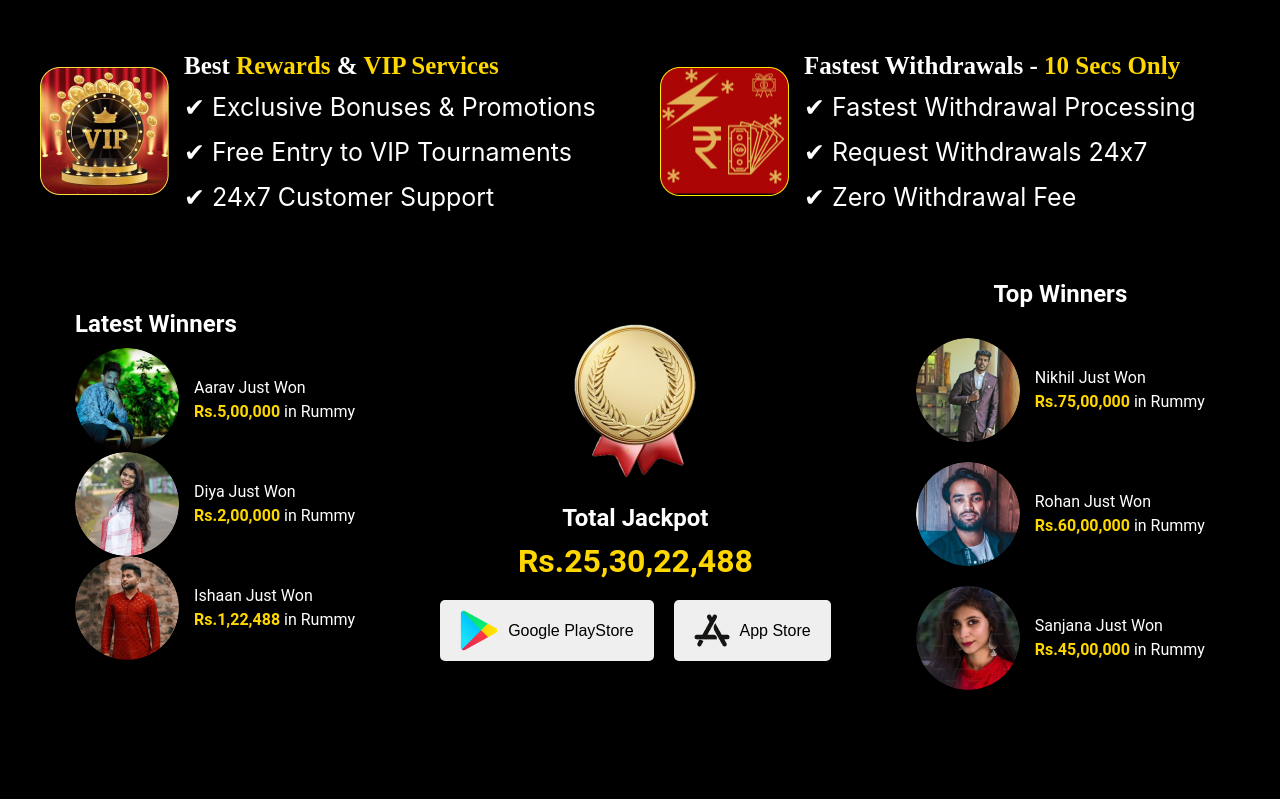
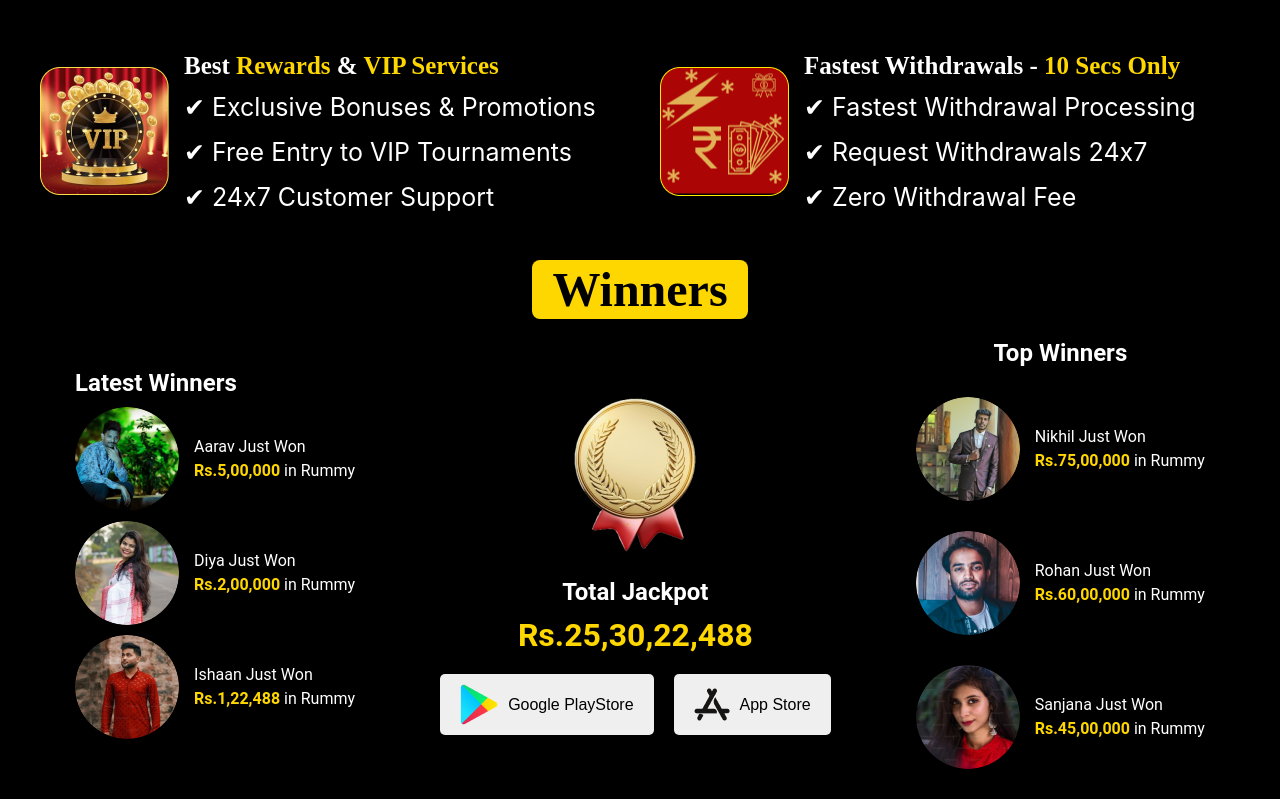
Before and after one commit to pprashantsingh/clientGame, a React (Create React App) app: page / in a window 1280 px wide. Shown: the part 2066-2865 px from the top of the page. Before the commit the page ends 2776 px from the top, so only its background shows below. Built offline with nearby package versions, Linux system fonts and the light colour scheme.

Commit message:
winner heading is done

```diff
--- a/src/Componets/Winner/Winner.css
+++ b/src/Componets/Winner/Winner.css
@@ -1,4 +1,4 @@
-.winner-wrapper {
+  .winner_subconatiner{
         display: flex;
         justify-content: space-evenly;
         align-items: center;
@@ -27,7 +27,11 @@
     font-family: "Alice", serif;
     font-size: 48px;
     font-weight: bold;
-    color: #ffd700;
+    color:black;
+    background-color: #ffd700;
+    padding:2px 20px 2px 20px;
+    border: none;
+    border-radius: 8px;
   }
 
   .latest-winners-section,
@@ -49,6 +53,14 @@
     align-items: center;
     gap: 15px;
     transition: transform 0.2s ease-in-out;
+    margin-bottom: 10px;
+  }
+  .winner-item {
+    display: flex;
+    align-items: center;
+    gap: 15px;
+    transition: transform 0.2s ease-in-out;
+    margin-bottom: 10px;
   }
 
   .winner-item:hover{
--- a/src/Componets/Winner/Winner.jsx
+++ b/src/Componets/Winner/Winner.jsx
@@ -5,10 +5,10 @@ import images from "../../assets";
 const Winner = () => {
   return (
     <div className="winner-wrapper">
-      {/* <div className="winner-heading-section">
-        <h1 className="winner-heading">Winners</h1>
-      </div> */}
-
+      <div className="winner-heading-section">
+        <button className="winner-heading">Winners</button>
+      </div>
+<div className="winner_subconatiner">
       <div className="latest-winners-section">
         <div className="latest-winner">
           <p className="section-title">Latest Winners</p>
@@ -89,6 +89,7 @@ const Winner = () => {
         </div>
       </div>
     </div>
+    </div>
   );
 };
 
```
Lines whose indentation alone changed are shown as unchanged.
